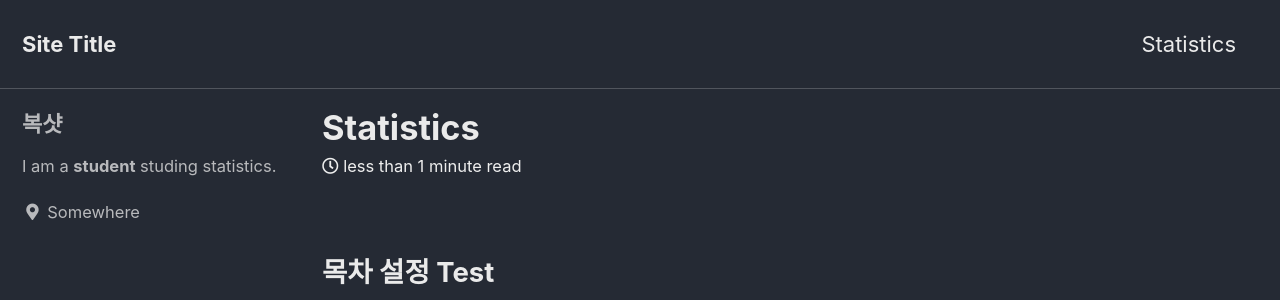
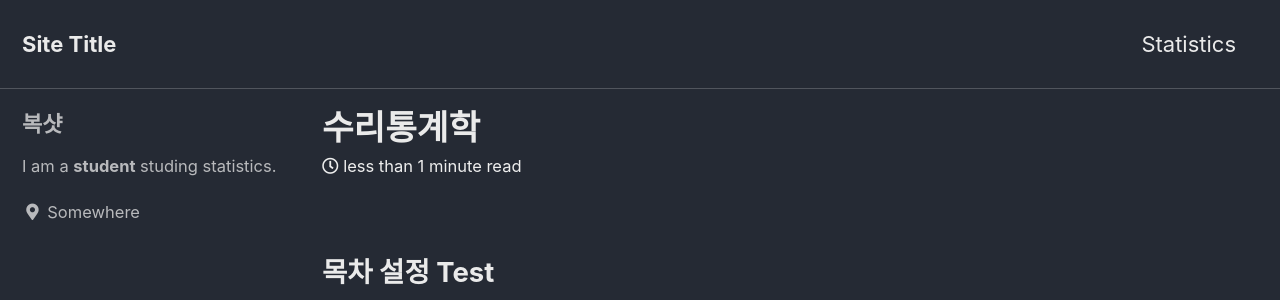
Before and after one commit to Bogshot/bogshot.github.io, a Jekyll site: the page built from _posts/2022-03-19-Statistics.md, in a window 1280 px wide. Shown: the top 300 px of the page. Built offline with Jekyll 4.4.1, drawn with Linux system fonts in a browser that asks for light colours; cached includes are drawn as plain includes.

Commit message:
Update 2022-03-19-Statistics.md

```diff
--- a/_posts/2022-03-19-Statistics.md
+++ b/_posts/2022-03-19-Statistics.md
@@ -1,7 +1,7 @@
 ---
-title: "Statistics"
+layout: single
+title: "수리통계학"
 permalink: /statistics/
-layout: single
 ---
 
 ## 목차 설정 Test
```
